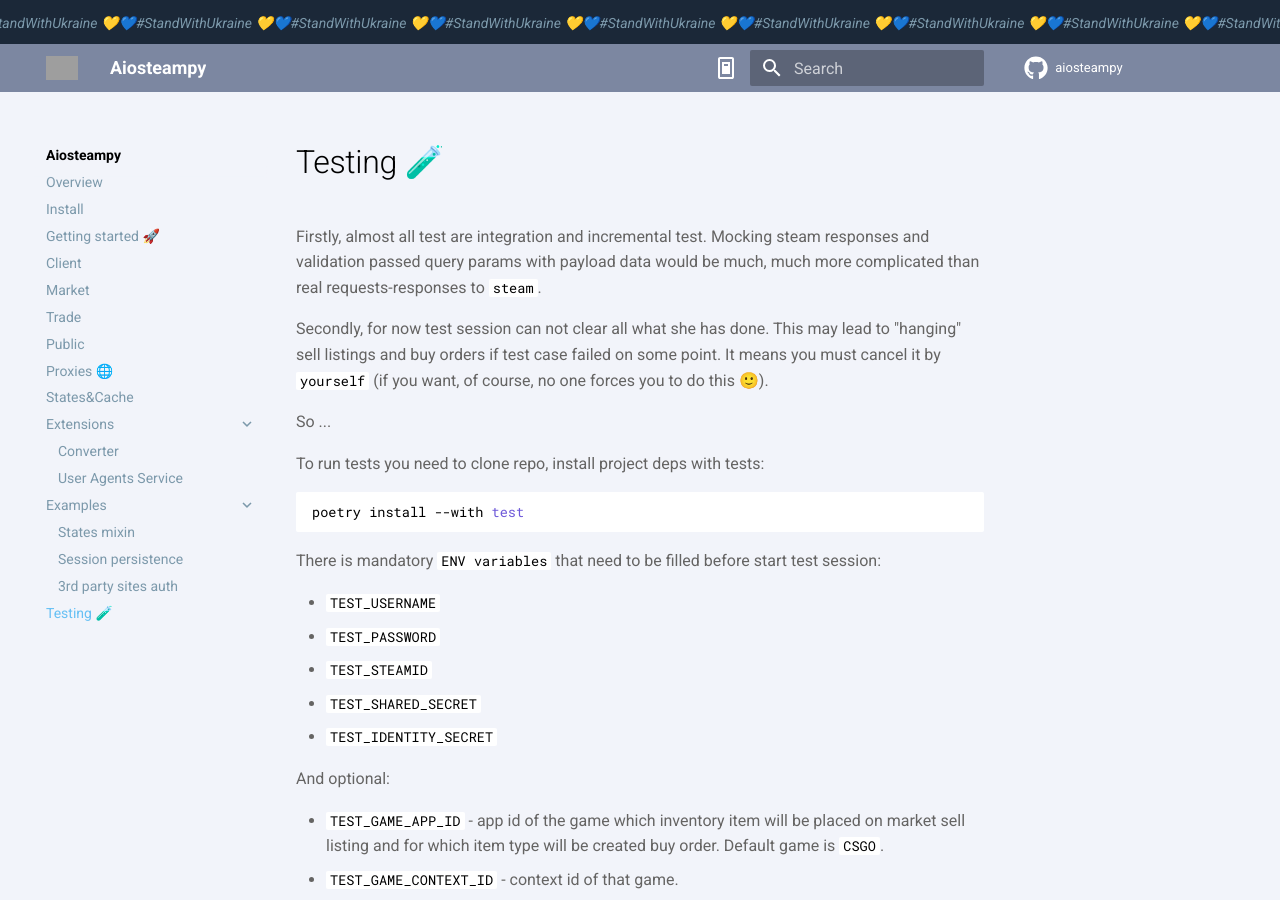
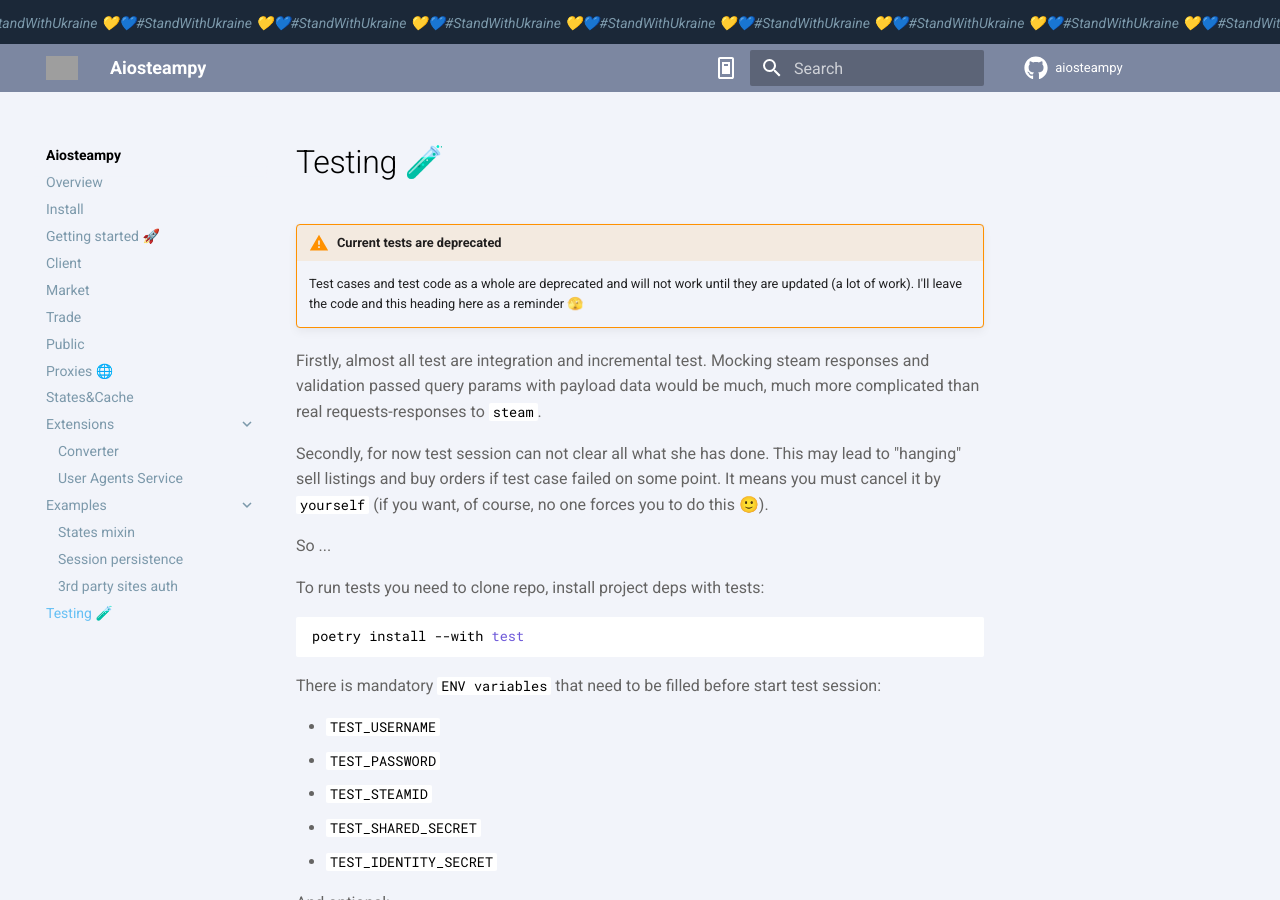
Before and after one commit to somespecialone/aiosteampy, an MkDocs documentation site: the page built from docs/tests.md, in a window 1280 px wide and 900 px high. Built offline with MkDocs 1.6.1 and Material for MkDocs 9.7.7, drawn with Linux system fonts in a browser that asks for light colours; comment, search, counter and statistics services are not loaded; grey boxes are pictures that could not be loaded.

Commit message:
TODO's/roadmap in README.md and docs. Docs tasklists. Tests warning

```diff
--- a/docs/tests.md
+++ b/docs/tests.md
@@ -1,3 +1,7 @@
+!!! warning "Current tests are deprecated"
+    Test cases and test code as a whole are deprecated and will not work until they are updated (a lot of work).
+    I'll leave the code and this heading here as a reminder 🫣
+
 Firstly, almost all test are integration and incremental test. Mocking steam responses and validation
 passed query params with payload data would be much, much more complicated than real requests-responses to `steam`.
 
--- a/mkdocs.yml
+++ b/mkdocs.yml
@@ -68,6 +68,8 @@
   - pymdownx.superfences
   - toc:
       permalink: true
+  - pymdownx.tasklist:
+      custom_checkbox: true
 
 nav:
   - Overview: index.md
```
Also changed, not shown: README.md (+34 -4 lines).
